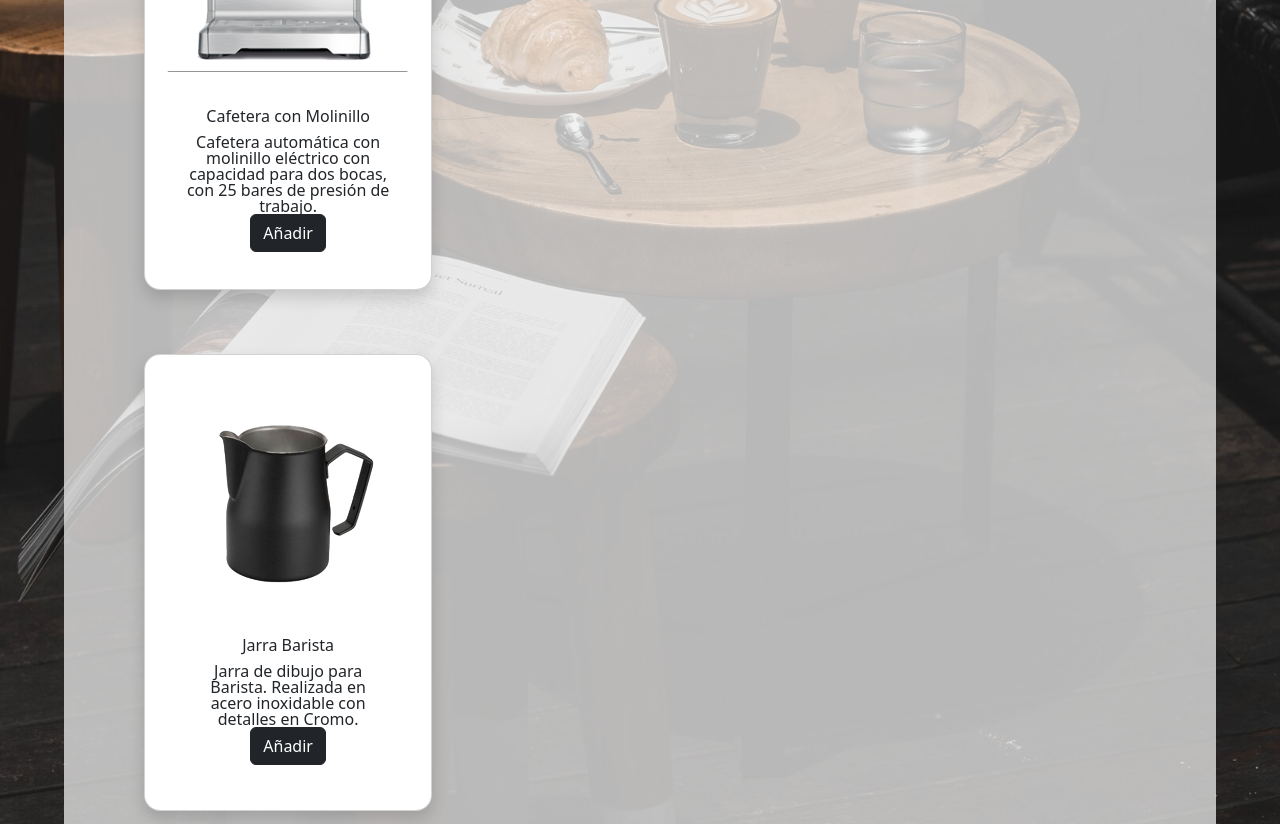
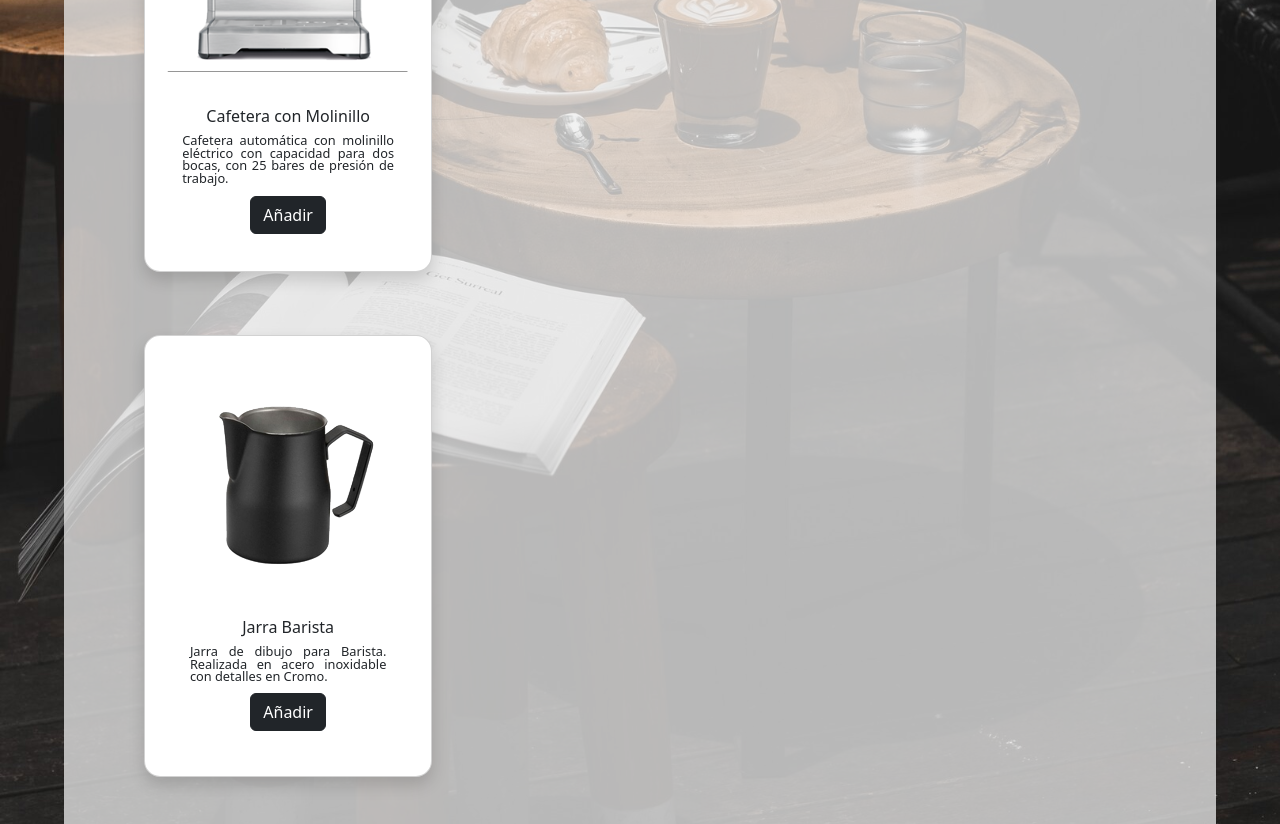
Before and after one commit to Nicoabr25/aroma-caffe, a website: page pages/productos.html in a window 1280 px wide. Shown: the part 920-1744 px from the top of the page. Drawn offline with nearby package versions, Linux system fonts and the light colour scheme.

Commit message:
Proyecto incluyendo sass v0.2

```diff
--- a/scss/sections/_productos.scss
+++ b/scss/sections/_productos.scss
@@ -58,13 +58,21 @@
     margin: 2% 5%;
     line-height: 2;
 }
-
+.card-text {
+    font-size: 0.8rem;
+    margin-bottom: 5%;
+    text-align: justify;
+}
 
 @media screen and (min-width: 0px) and (max-width: 768px){
     .producto{
         padding: 1% 0vw ;
     }
+    .producto__article h2{
+        font-size: 1.2rem;
+    }
     .producto__article h3{
         font-size: 1rem;
     }
+
 }
```
Also changed, not shown: css/style.css, 1 other file.
